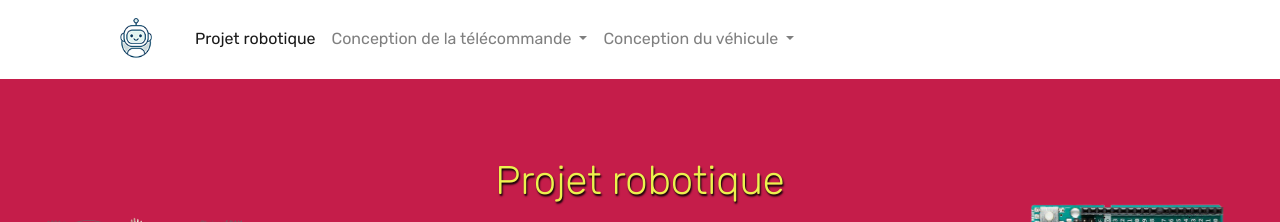
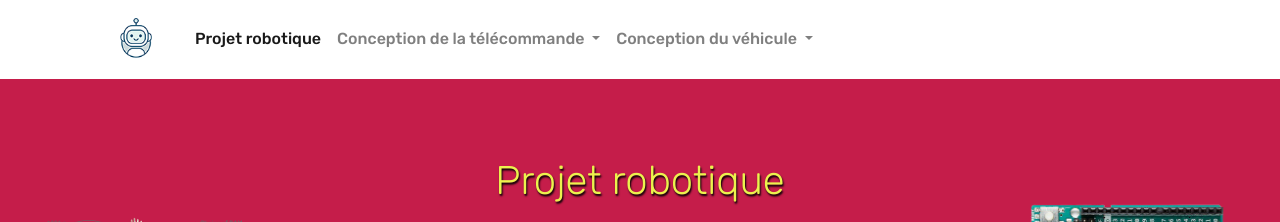
Before and after one commit to ricou12/robotique, a Jekyll site: the page built from index.markdown, in a window 1280 px wide. Shown: the top 222 px of the page. Built offline with Jekyll 4.4.1, drawn with Linux system fonts in a browser that asks for light colours.

Commit message:
modif de la gestion de font rubik,fontface remplavé par le lien vers le  CDN google

```diff
--- a/_includes/navbar.html
+++ b/_includes/navbar.html
@@ -1,7 +1,7 @@
 <!-- NAVBAR -->
 <div class="container navigation">
     <nav class="navbar navbar-expand-lg navbar-light">
-        <a class="navbar-brand" href="#"><img src="assets/img/icon/robots.gif" alt="" width="70"></a>
+        <a class="navbar-brand" href="{{'./index.html' | relative_url }}"><img src="assets/img/icon/robots.gif" alt="" width="70"></a>
         <button class="navbar-toggler" type="button" data-toggle="collapse" data-target="#navbarSupportedContent"
             aria-controls="navbarSupportedContent" aria-expanded="false" aria-label="Toggle navigation">
             <span class="navbar-toggler-icon"></span>
--- a/_sass/main.scss
+++ b/_sass/main.scss
@@ -1,11 +1,17 @@
 * {
     font-family: 'Rubik', sans-serif;
 }
+
 h1,h3{
     font-weight: 300;
 }
 h4{
     font-weight: 500;
+}
+
+// NAVIGATION
+.navigation{
+ font-weight: 500;
 }
 
 /* VIGNETTES */
```
